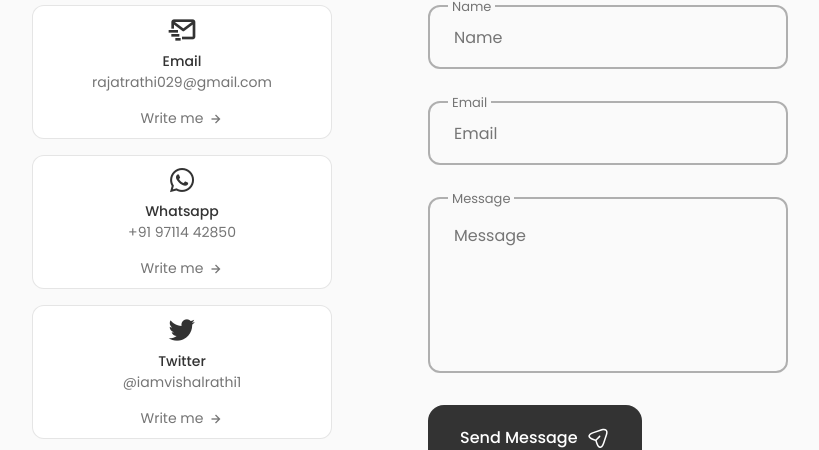
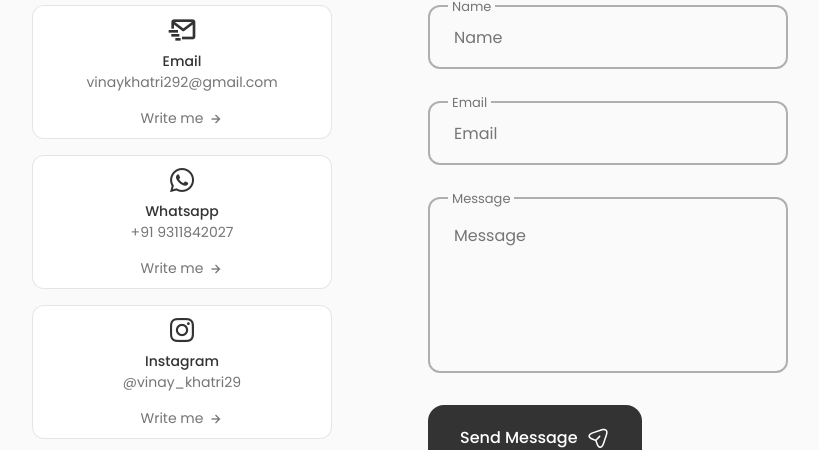
Before and after one commit to vin-00/portfolio2.0, a React (Vite) app: page / in a window 1280 px wide. Shown: the part 5493-5943 px from the top of the page, without its empty margins (230-1049 px from the left). Built offline with nearby package versions, Linux system fonts and the light colour scheme.

Commit message:
Added socials

```diff
--- a/src/components/contact/Contact.jsx
+++ b/src/components/contact/Contact.jsx
@@ -121,8 +121,8 @@ const Contact = () => {
               <i className='bx bx-mail-send contact__card-icon'></i>
 
               <h3 className='contact__card-title'>Email</h3>
-              <span className='contact__card-data'>rajatrathi029@gmail.com</span>
-              <a href='mailto: rajatrathi029@gmail.com' target="_blank" className='contact__button'> Write me{" "}
+              <span className='contact__card-data'>vinaykhatri292@gmail.com</span>
+              <a href='mailto: vinaykhatri292@gmail.com' target="_blank" className='contact__button'> Write me{" "}
                 <i className='bx bx-right-arrow-alt contact__button-icon'></i></a>
             </div>
 
@@ -130,17 +130,17 @@ const Contact = () => {
               <i className='bx bxl-whatsapp contact__card-icon'></i>
 
               <h3 className='contact__card-title'>Whatsapp</h3>
-              <span className='contact__card-data'>+91 97114 42850</span>
+              <span className='contact__card-data'>+91 9311842027</span>
               <a href='https://web.whatsapp.com/' target="_blank" className='contact__button'> Write me
                 <i className='bx bx-right-arrow-alt contact__button-icon'></i></a>
             </div>
 
             <div className='contact__card'>
-              <i className='bx bxl-twitter contact__card-icon'></i>
+              <i className='bx bxl-instagram contact__card-icon'></i>
 
-              <h3 className='contact__card-title'>Twitter</h3>
-              <span className='contact__card-data'>@iamvishalrathi1</span>
-              <a href='https://twitter.com/iamvishalrathi1' target="_blank" className='contact__button'> Write me
+              <h3 className='contact__card-title'>Instagram</h3>
+              <span className='contact__card-data'>@vinay_khatri29</span>
+              <a href='https://www.instagram.com/vinay_khatri29/' target="_blank" className='contact__button'> Write me
                 <i className='bx bx-right-arrow-alt contact__button-icon'></i>
               </a>
             </div>
```
